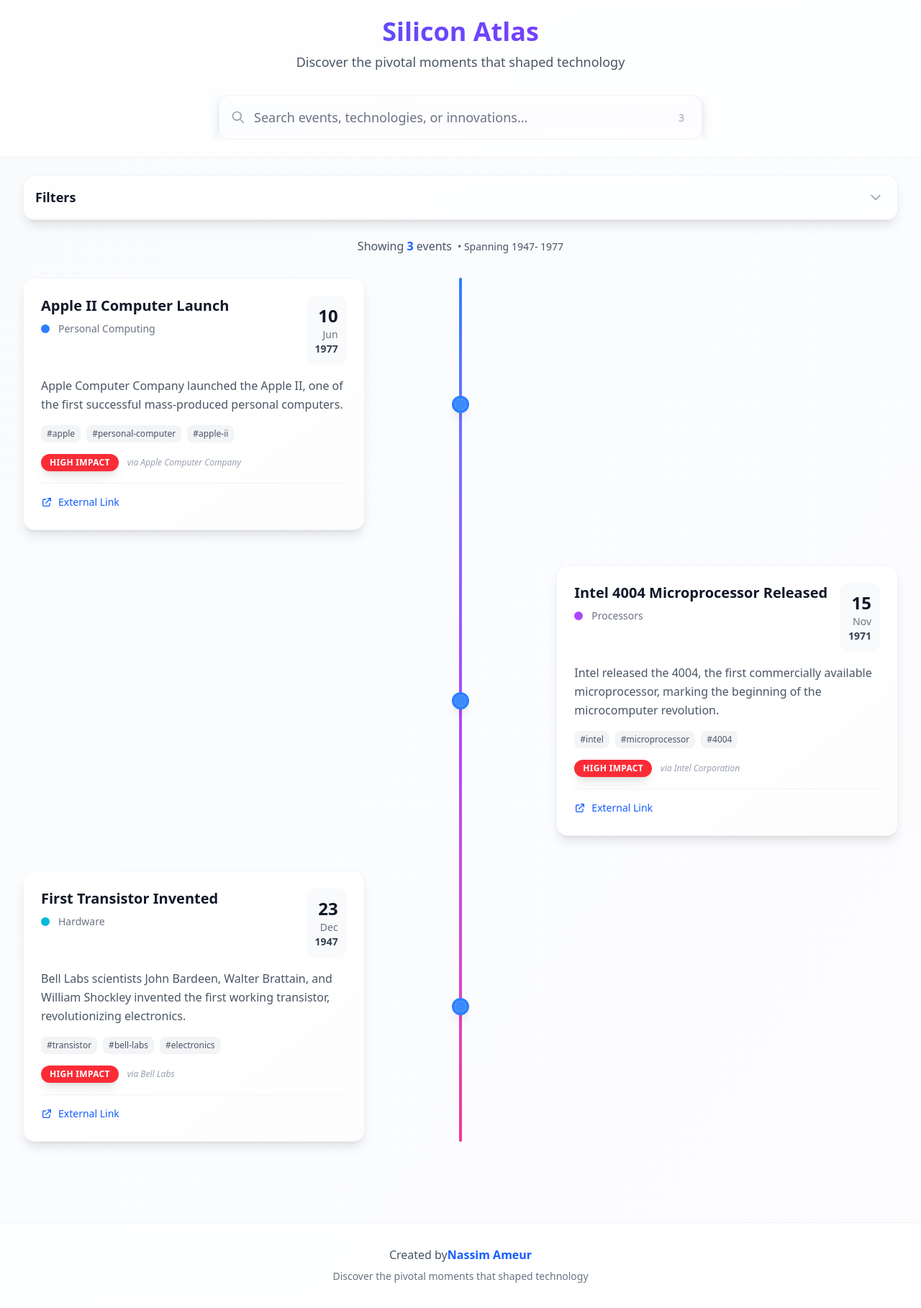
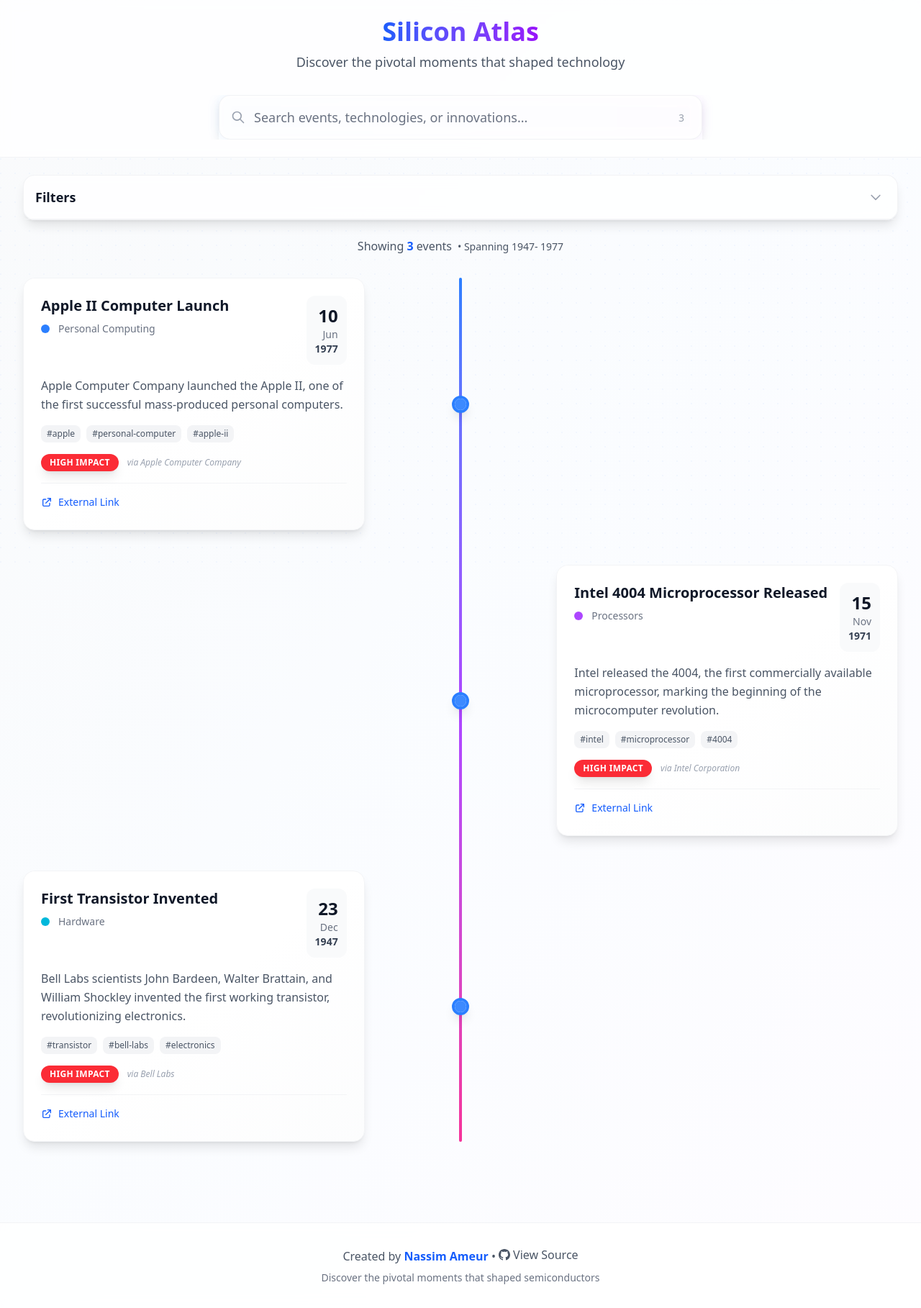
Before and after one commit to nassim747/SiliconAtlas, a React (Vite) app: page / in a window 1280 px wide. Shown: the whole page at 72% size. Built offline with nearby package versions, Linux system fonts and the light colour scheme.

Commit message:
ui: remove GitHub link from header, keep in footer only

```diff
--- a/src/components/Timeline.tsx
+++ b/src/components/Timeline.tsx
@@ -145,9 +145,11 @@
           <div className="max-w-7xl mx-auto px-4 sm:px-6 lg:px-8">
             <div className={`transition-all duration-300 ${isSearchVisible ? 'py-6' : 'py-4'}`}>
               <div className="text-center mb-8">
-                <h1 className="text-4xl font-bold bg-gradient-to-r from-blue-600 to-purple-600 bg-clip-text text-transparent mb-2">
-                  Silicon Atlas
-                </h1>
+                <div className="flex items-center justify-center gap-4 mb-2">
+                  <h1 className="text-4xl font-bold bg-gradient-to-r from-blue-600 to-purple-600 bg-clip-text text-transparent">
+                    Silicon Atlas
+                  </h1>
+                </div>
                 <p className="text-gray-600 text-lg">
                   Discover the pivotal moments that shaped technology
                 </p>
@@ -195,7 +197,7 @@
           <div className="max-w-7xl mx-auto px-4 sm:px-6 lg:px-8 py-8">
             <div className="text-center">
               <p className="text-gray-600 mb-2">
-                Created by{''}
+                Created by{' '}
                 <a
                   href="https://www.linkedin.com/in/nassim-a-265944286/"
                   target="_blank"
@@ -208,9 +210,26 @@
                 >
                   Nassim Ameur
                 </a>
+                {' • '}
+                <a
+                  href="https://github.com/nassim747/SiliconAtlas"
+                  target="_blank"
+                  rel="noopener noreferrer"
+                  className="
+                    font-medium text-gray-600 hover:text-gray-800
+                    transition-colors duration-200
+                    hover:underline decoration-2 underline-offset-2
+                    inline-flex items-center gap-1
+                  "
+                >
+                  <svg className="w-4 h-4" fill="currentColor" viewBox="0 0 24 24">
+                    <path d="M12 0c-6.626 0-12 5.373-12 12 0 5.302 3.438 9.8 8.207 11.387.599.111.793-.261.793-.577v-2.234c-3.338.726-4.033-1.416-4.033-1.416-.546-1.387-1.333-1.756-1.333-1.756-1.089-.745.083-.729.083-.729 1.205.084 1.839 1.237 1.839 1.237 1.07 1.834 2.807 1.304 3.492.997.107-.775.418-1.305.762-1.604-2.665-.305-5.467-1.334-5.467-5.931 0-1.311.469-2.381 1.236-3.221-.124-.303-.535-1.524.117-3.176 0 0 1.008-.322 3.301 1.23.957-.266 1.983-.399 3.003-.404 1.02.005 2.047.138 3.006.404 2.291-1.552 3.297-1.23 3.297-1.23.653 1.653.242 2.874.118 3.176.77.84 1.235 1.911 1.235 3.221 0 4.609-2.807 5.624-5.479 5.921.43.372.823 1.102.823 2.222v3.293c0 .319.192.694.801.576 4.765-1.589 8.199-6.086 8.199-11.386 0-6.627-5.373-12-12-12z"/>
+                  </svg>
+                  View Source
+                </a>
               </p>
               <p className="text-sm text-gray-500">
-                Discover the pivotal moments that shaped technology
+                Discover the pivotal moments that shaped semiconductors
               </p>
             </div>
           </div>
```
